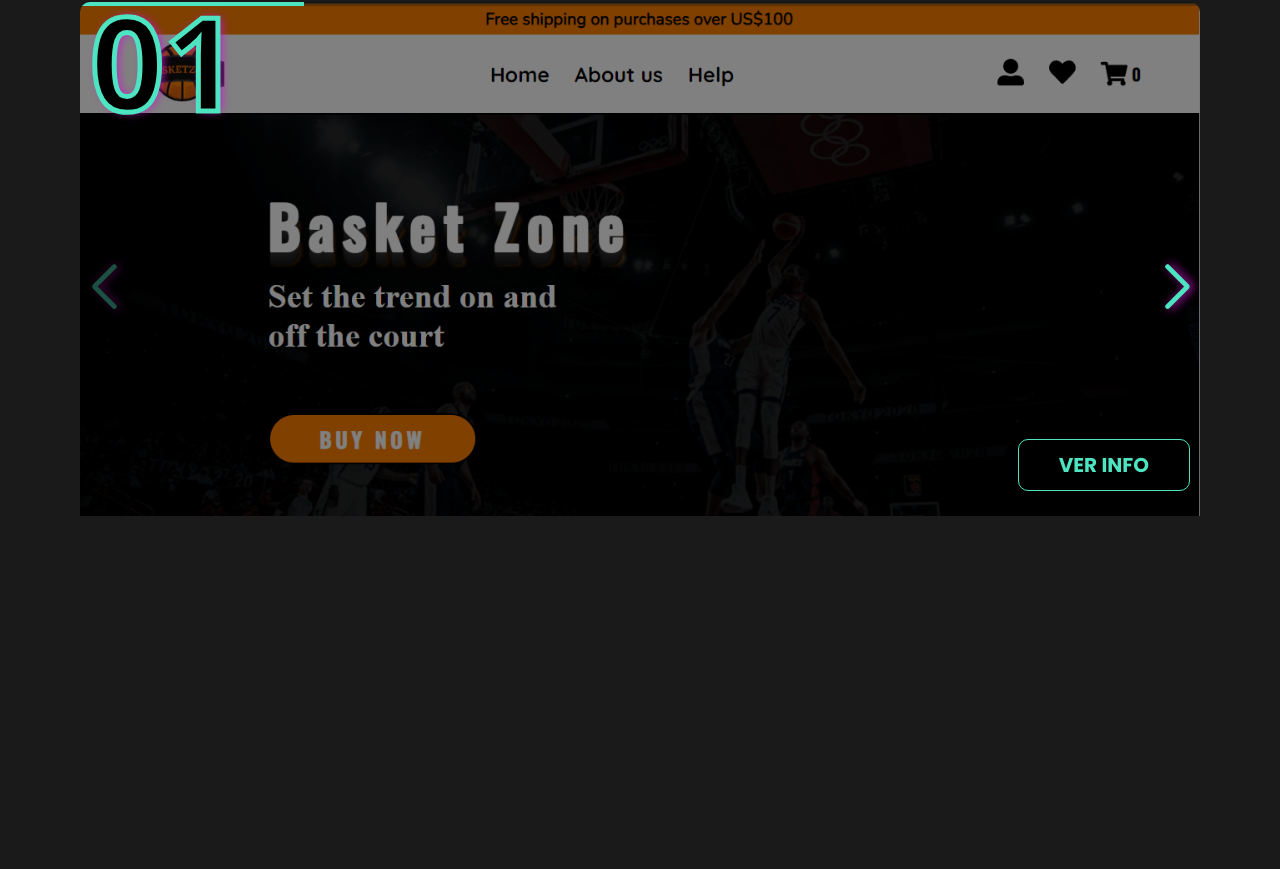
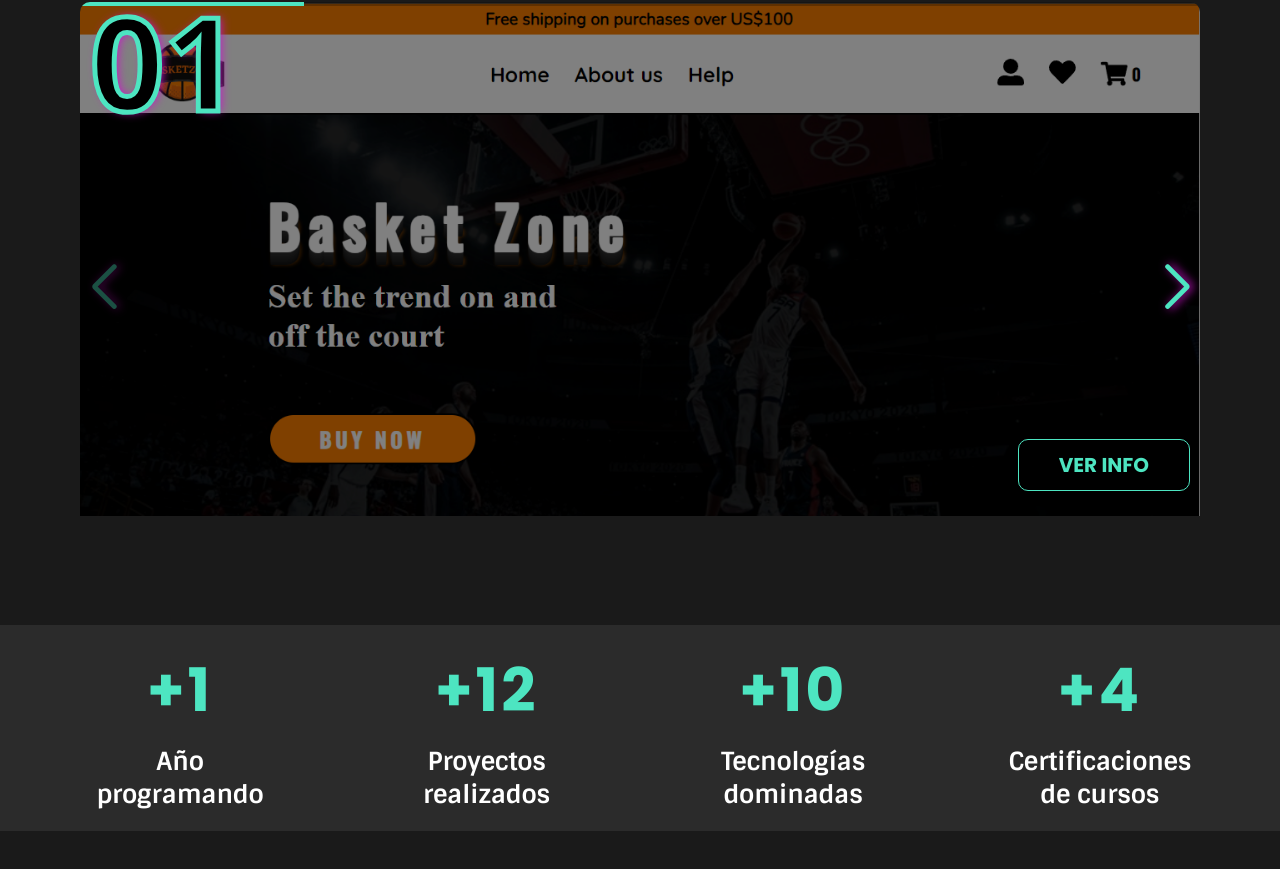
Before and after one commit to AlbeerC/My-portfolio, a React (Vite) app: page / in a window 1280 px wide. Shown: the part 1923-2792 px from the top of the page. Before the commit the page ends 2548 px from the top, so only its background shows below. Built offline with nearby package versions, Linux system fonts and the light colour scheme.

Commit message:
new sections

```diff
--- a/index.html
+++ b/index.html
@@ -2,7 +2,7 @@
 <html lang="en">
   <head>
     <meta charset="UTF-8" />
-    <link rel="icon" type="image/svg+xml" href="/vite.svg" />
+    <link rel="icon" type="favicon-x" href="/favicon.gif" />
     <meta name="viewport" content="width=device-width, initial-scale=1.0" />
     <title>Alberto Caminos</title>
   </head>
--- a/src/App.jsx
+++ b/src/App.jsx
@@ -4,6 +4,7 @@ import './App.scss'
 import Navbar from './components/Navbar/Navbar'
 import MainLayout from './components/MainLayout/MainLayout'
 import ProjectsContainer from './components/ProjectsContainer/ProjectsContainer'
+import Footer from './components/Footer/Footer'
 
 function App() {
 
@@ -14,6 +15,7 @@ function App() {
           <Route path='/' element={<MainLayout /> }/>
           <Route path='/project/:id' element={<ProjectsContainer /> }/>
         </Routes>
+        <Footer />
     </BrowserRouter>
   )
 }
--- /dev/null
+++ b/src/components/Contact/Contact.jsx
@@ -0,0 +1,31 @@
+import './Contact.scss'
+import { FaLinkedin, FaEnvelope, FaWhatsapp } from "react-icons/fa";
+
+function Contact () {
+
+    return (
+        <section className="contact">
+            <h2 className='section-title'>Contactame</h2>
+            <h3>Transformando ideas en realidad: comencemos a colaborar.</h3>
+            <div className="cards">
+                <div className="card">
+                    <FaEnvelope />
+                    <h4>E-mail</h4>
+                    <p>albeerc@gmail.com</p>
+                </div>
+                <div className="card">
+                    <FaLinkedin />
+                    <h4>Linkedin</h4>
+                    <p>/alberto-caminos</p>
+                </div>
+                <div className="card">
+                    <FaWhatsapp />
+                    <h4>Whatsapp</h4>
+                    <p>+54 2284697534</p>
+                </div>
+            </div>
+        </section>
+    )
+}
+
+export default Contact
--- /dev/null
+++ b/src/components/Contact/Contact.scss
@@ -0,0 +1,55 @@
+@import '../../scss/variables';
+
+.contact {
+    padding: 5rem 0;
+    background-color: $bgDark;
+    text-align: center;
+    color: #ffffff;
+    max-width: 50%;
+    margin: 0 auto;
+
+    @include responsive(tablet) {
+        max-width: 90%;
+    }
+
+    h3 {
+        font-weight: 400;
+        font-size: 2.7rem;
+    }
+
+    .cards {
+        display: flex;
+        justify-content: center;
+        align-items: stretch;
+        flex-wrap: wrap;
+        gap: 5rem;
+        margin-top: 3rem;
+
+        .card {
+            background-color: #000000;
+            border: 1px solid $lightBlue;
+            box-shadow: 1px 1px 5px $lightBlue;
+            padding: 2rem;
+            transition: all ease 500ms;
+            flex: 1;
+
+            &:hover {
+                box-shadow: 1px 1px 5px $pink;
+                border: 1px solid $pink;
+            }
+
+            svg {
+                font-size: 4rem;
+                color: $lightBlue;
+            }
+
+            h4 {
+                cursor: default;
+            }
+
+            p {
+                padding-top: 1rem;
+            }
+        }
+    }
+}
--- /dev/null
+++ b/src/components/Footer/Footer.jsx
@@ -0,0 +1,13 @@
+import './Footer.scss'
+
+function Footer () {
+
+    return (
+        <footer>
+            <p>© 2024 Todos los derechos reservados</p>
+            <p>Desarrollado por Alberto Caminos</p>
+        </footer>
+    )
+}
+
+export default Footer
--- /dev/null
+++ b/src/components/Footer/Footer.scss
@@ -0,0 +1,17 @@
+@import '../../scss/variables';
+
+footer {
+    display: flex;
+    justify-content: space-between;
+    padding: 4rem 8rem 0 8rem;
+    color: #ffffff;
+    font-size: 2rem;
+
+    @include responsive(tablet) {
+        flex-direction: column;
+        justify-content: center;
+        gap: 2rem;
+        padding: 2rem 0;
+        text-align: center;
+    }
+}
--- a/src/components/Hero/Hero.scss
+++ b/src/components/Hero/Hero.scss
@@ -11,7 +11,7 @@
     background-size: cover;
     background-position: center center;
     height: 88vh;
-    padding: 0 7rem;
+    padding: 5rem 7rem;
 
     @include responsive(pc) {
         justify-content: center;
@@ -35,6 +35,11 @@
                 border-radius: 50%;
                 object-fit: cover;
                 margin-top: 2rem;
+
+                @media (max-width: 480px) {
+                    width: 13rem;
+                    height: 13rem;
+                }
             }
 
             .titles {
--- a/src/components/MainLayout/MainLayout.jsx
+++ b/src/components/MainLayout/MainLayout.jsx
@@ -2,6 +2,8 @@ import Hero from '../Hero/Hero'
 import About from '../About/About'
 import Services from '../Services/Services'
 import Projects from '../Projects/Projects'
+import Stats from '../Stats/Stats';
+import Contact from '../Contact/Contact';
 
 function MainLayout() {
   return (
@@ -10,6 +12,8 @@ function MainLayout() {
       <About />
       <Services />
       <Projects />
+      <Stats />
+      <Contact />
     </main>
   );
 }
--- a/src/components/Navbar/Navbar.scss
+++ b/src/components/Navbar/Navbar.scss
@@ -51,6 +51,10 @@ header {
             font-weight: bold;
             letter-spacing: 3px;
 
+            @include responsive(tablet) {
+                font-size: 2.5rem;
+            }
+
             @keyframes colors {
                 to {
                     background-position: 200% center;
@@ -68,6 +72,7 @@ header {
 
             @include responsive(tablet) {
                 display: block;
+                font-size: 3rem;
             }
         }
     }
--- a/src/components/ProjectDetail/ProjectsDetail.scss
+++ b/src/components/ProjectDetail/ProjectsDetail.scss
@@ -46,7 +46,7 @@
             }
 
             p {
-                padding: 3rem 0;
+                padding: 3rem 0 4rem 0;
                 font-size: 2.5rem;
 
                 @include responsive(tablet) {
@@ -65,6 +65,7 @@
                 border-radius: 1rem;
                 font-weight: bold;
                 font-size: 2rem;
+                transition: all ease 500ms;
 
                 &:hover {
                     background-color: $lightBlue;
--- /dev/null
+++ b/src/components/Stats/Stats.jsx
@@ -0,0 +1,27 @@
+import './Stats.scss'
+
+function Stats () {
+
+    return (
+        <section className="stats">
+            <div className="stat first">
+                <h4>+1</h4>
+                <p>Año programando</p>
+            </div>
+            <div className="stat">
+                <h4>+12</h4>
+                <p>Proyectos realizados</p>
+            </div>
+            <div className="stat">
+                <h4>+10</h4>
+                <p>Tecnologías dominadas</p>
+            </div>
+            <div className="stat">
+                <h4>+4</h4>
+                <p>Certificaciones de cursos</p>
+            </div>
+        </section>
+    )
+}
+
+export default Stats
--- /dev/null
+++ b/src/components/Stats/Stats.scss
@@ -0,0 +1,43 @@
+@import '../../scss/variables';
+
+.stats {
+    background-color: $bgLight;
+    display: flex;
+    align-items: center;
+    justify-content: space-between;
+    padding: 2rem 8rem;
+    flex-wrap: wrap;
+
+    @include responsive(tablet) {
+        padding: 2rem;
+    }
+
+    .stat {
+        text-align: center;
+
+        h4 {
+            font-weight: bold;
+            color: $lightBlue;
+            font-size: 6rem;
+            font-family: $titleFont;
+            letter-spacing: 3px;
+
+            @include responsive(tablet) {
+                font-size: 4rem;
+            }
+        }
+
+        p {
+            padding-top: 1rem;
+            font-size: 2.5rem;
+            font-weight: bold;
+            color: #ffffff;
+            max-width: 20rem;
+
+            @include responsive(tablet) {
+                font-size: 1.7rem;
+                max-width: 15rem;
+            }
+        }
+    }
+}
```
Also changed, not shown: public/favicon.gif (added).
